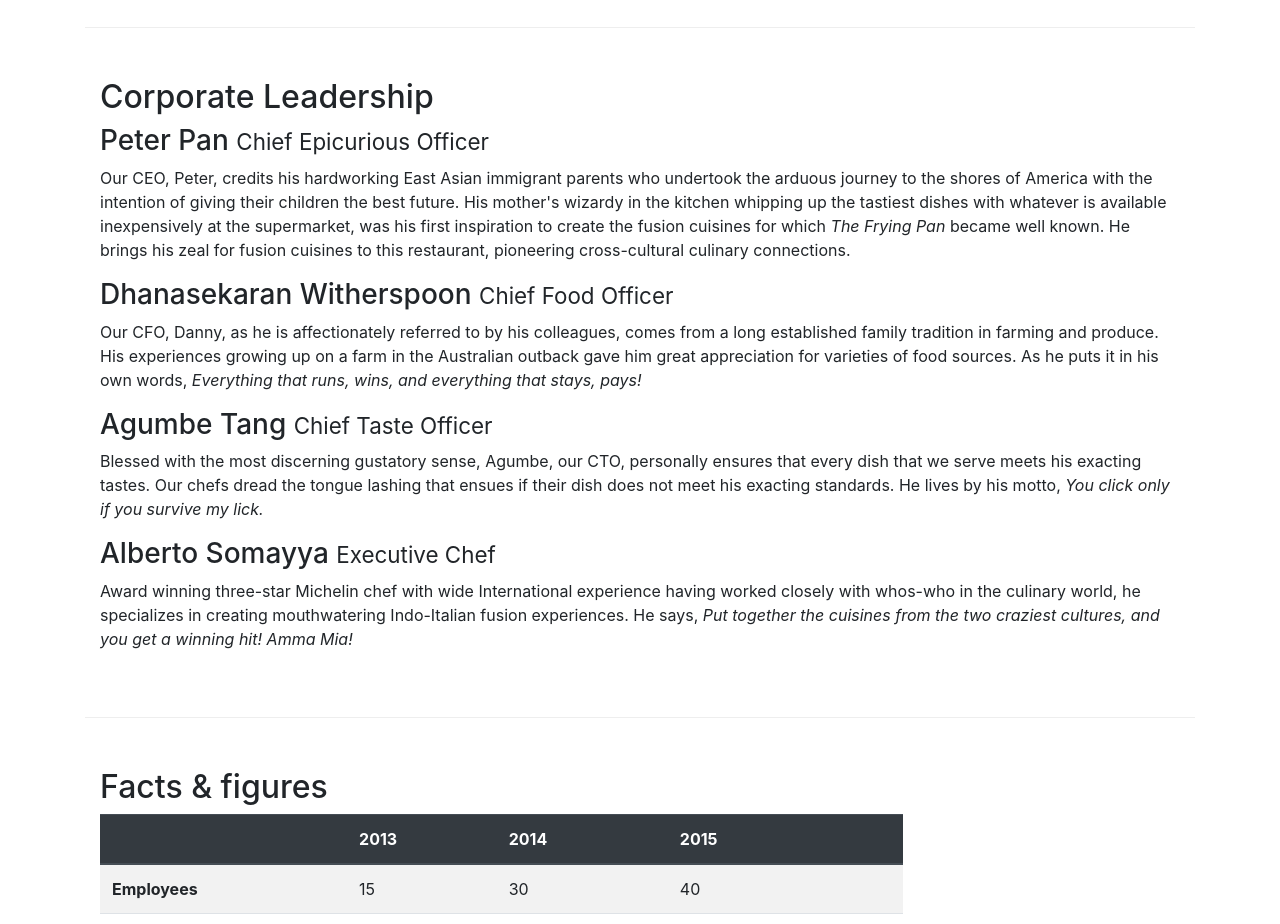
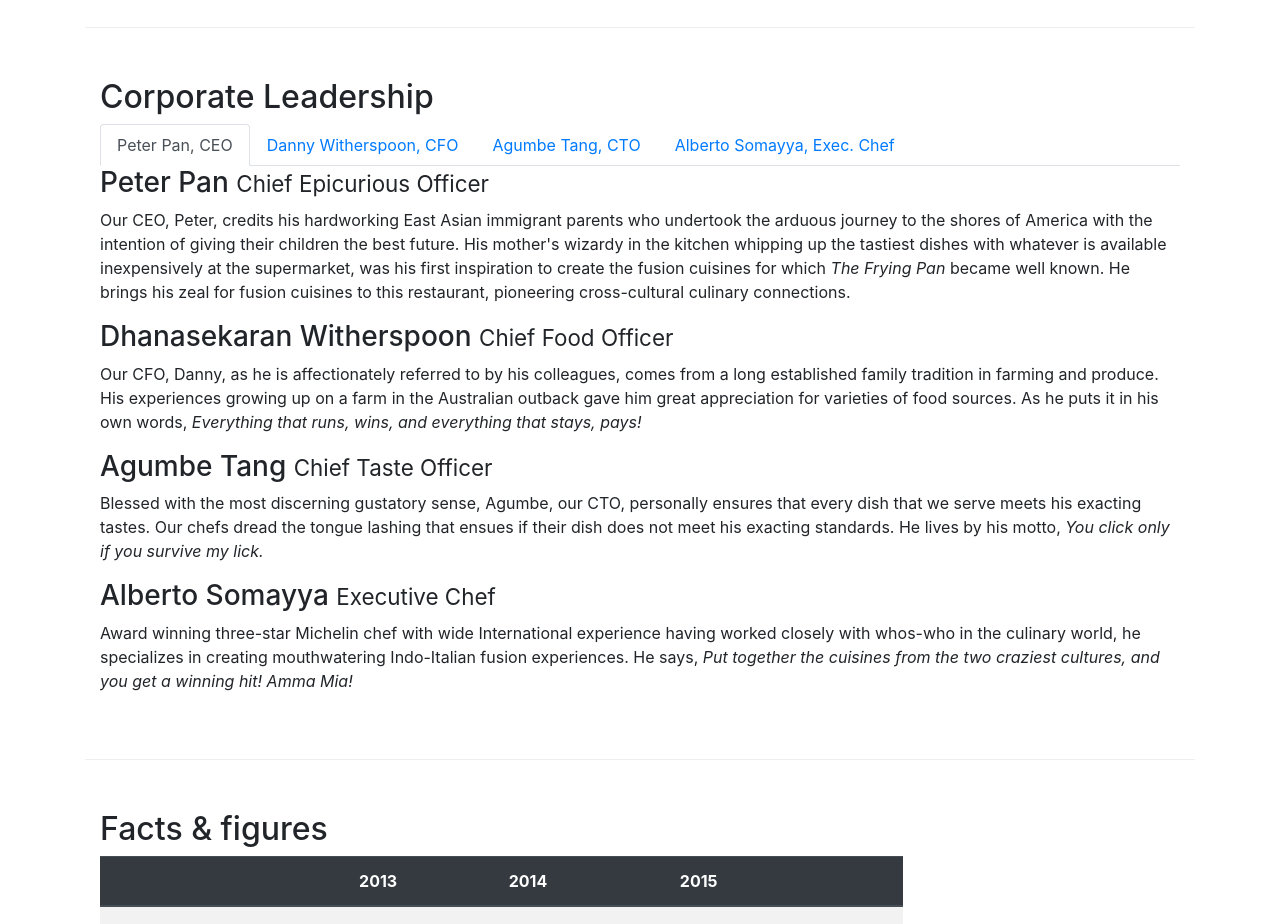
Before and after one commit to ossama-ismaili/restaurant-con-fusion, a website: page aboutus.html in a window 1280 px wide. Shown: the part 940-1864 px from the top of the page. Drawn offline with nearby package versions, Linux system fonts and the light colour scheme.

Commit message:
commit 8

```diff
--- a/aboutus.html
+++ b/aboutus.html
@@ -98,6 +98,24 @@
         <div class="row row-content">
             <div class="col-12">
                 <h2>Corporate Leadership</h2>
+                <ul class="nav nav-tabs">
+                    <li class="nav-item">
+                      <a class="nav-link active" href="#peter"
+                        role="tab" data-toggle="tab">Peter Pan, CEO</a>
+                    </li>
+                    <li class="nav-item">
+                      <a class="nav-link" href="#danny" role="tab"
+                        data-toggle="tab">Danny Witherspoon, CFO</a>
+                    </li>
+                    <li class="nav-item">
+                      <a class="nav-link" href="#agumbe"role="tab"
+                        data-toggle="tab">Agumbe Tang, CTO</a>
+                    </li>
+                    <li class="nav-item">
+                      <a class="nav-link" href="#alberto" role="tab"
+                        data-toggle="tab">Alberto Somayya, Exec. Chef</a>
+                    </li>
+                </ul>
                 <h3>Peter Pan <small>Chief Epicurious Officer</small></h3>
                 <p class="d-none d-sm-block">Our CEO, Peter, credits his hardworking East Asian immigrant parents who undertook the arduous journey to the shores of America with the intention of giving their children the best future. His mother's wizardy in the kitchen whipping up the tastiest dishes with whatever is available inexpensively at the supermarket, was his first inspiration to create the fusion cuisines for which <em>The Frying Pan</em> became well known. He brings his zeal for fusion cuisines to this restaurant, pioneering cross-cultural culinary connections.</p>
                 <h3>Dhanasekaran Witherspoon <small>Chief Food Officer</small></h3>
@@ -200,6 +218,9 @@
         </div>
     </footer>
 
+    <script type="javascript" src="node_modules/bootstrap/dist/js/bootstrap.min.js"></script>
+    <script type="javascript" src="node_modules/jquery/dist/jquery.min.js"></script>
+    <script type="javascript" src="node_modules/popper.js/dist/popper.min.js"></script>
 </body>
 
 </html>
```
Also changed, not shown: contactus.html (+1 -1 lines), index.html (+3 -3 lines).
